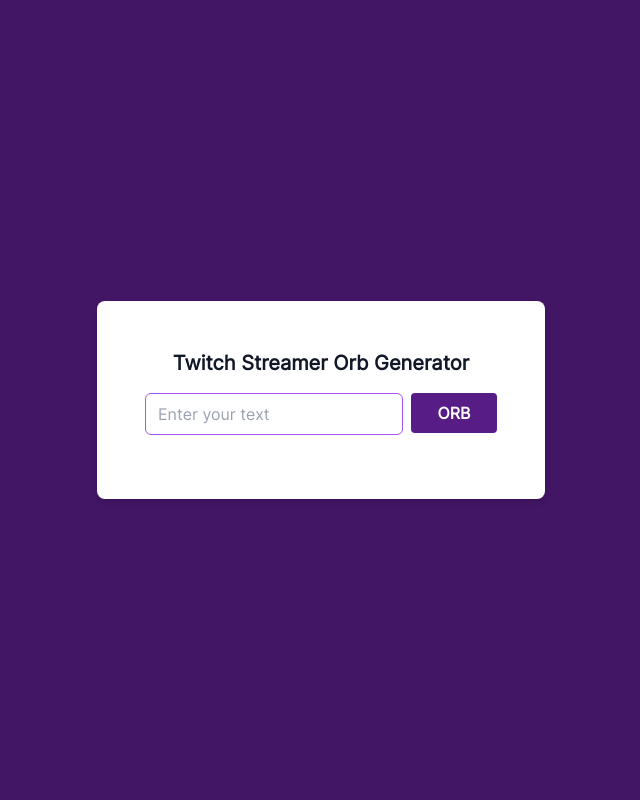
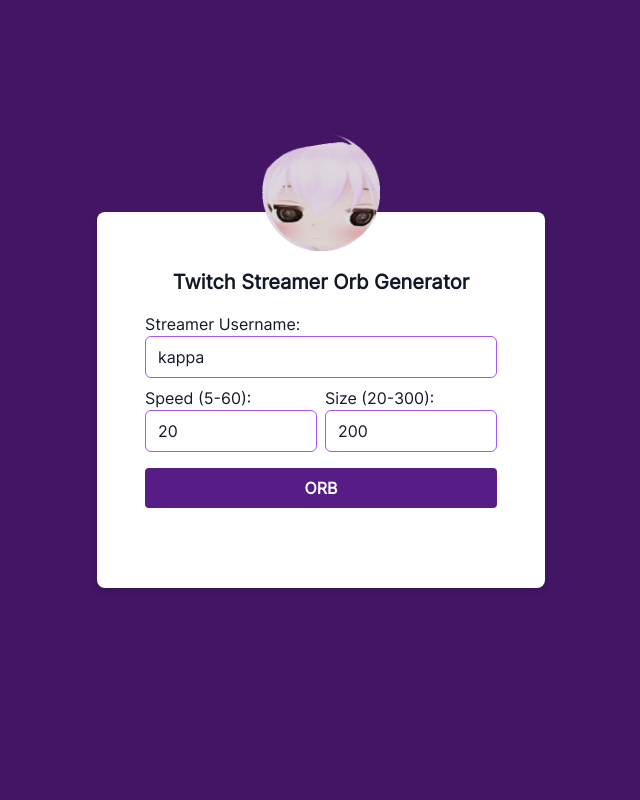
Before and after one commit to Wolfy-exe/WolfyexeSite, a Django app: page /streamerorb/ in a window 1280 px wide. Shown: the whole page, without its empty margins (319-959 px from the left). Run offline with Django 5.2, Linux system fonts and the light colour scheme; parts of the project's set-up code (start-up, migrations or seed data) failed here and were passed over; some libraries are stand-ins or nearby versions.

Commit message:
finished streamerorb

```diff
--- a/core/urls.py
+++ b/core/urls.py
@@ -16,6 +16,9 @@ Including another URLconf
 """
 from django.contrib import admin
 from django.urls import path,include
+from django.conf.urls import handler404
+from django.conf.urls.static import static
+from django.conf import settings
 from . import views
 
 urlpatterns = [
@@ -23,3 +26,5 @@ urlpatterns = [
     path('streamerorb/', include('streamerorb.urls')),
     path('admin/', admin.site.urls),
 ]
+if settings.DEBUG:
+    urlpatterns += static(settings.MEDIA_URL, document_root=settings.MEDIA_ROOT)
--- a/streamerorb/tokenhandler.py
+++ b/streamerorb/tokenhandler.py
@@ -4,6 +4,9 @@ import os
 
 # Load environment variables from .env file
 load_dotenv()
+if load_dotenv() == False:
+    print("No .env file found. Please create one with the required values.")
+    exit()
 
 # Get values from the .env file
 CLIENT_ID = os.getenv('TWITCH_CLIENT_ID')
@@ -17,7 +20,6 @@ def get_new_token(client_id, client_secret):
         'client_secret': client_secret,
         'grant_type': 'client_credentials'
     }
-
     token_response = requests.post(token_url, params=token_params)
     token_response.raise_for_status()  # Raises an error for bad responses
     token_data = token_response.json()
--- a/streamerorb/views.py
+++ b/streamerorb/views.py
@@ -1,6 +1,7 @@
 from django.http import JsonResponse
 from django.shortcuts import render
 from .tokenhandler import get_valid_token
+from .orbfy import orbfy
 from dotenv import load_dotenv
 import requests,os
 
@@ -8,20 +9,58 @@ def home(request):
     return render(request=request, template_name='streamer_orb/home.html', context={'test':"Home Page"})
 
 def get_image(request):
-    access_token = get_valid_token()
+    username = request.POST.get('username')
+    speed = request.POST.get('speed')
+    size = request.POST.get('size')
+    errors = []
+    # Validate the input
+    if not username:
+        errors.append('Username is required')
+
+    try:
+        speed = int(speed)
+        if speed < 5 or speed > 60:
+            errors.append('Speed must be between 5 and 60')
+        else:
+            speed = 65-speed
+    except (TypeError, ValueError):
+        errors.append('Speed must be a number')
+
+    try:
+        size = int(size)
+        if size < 20 or size > 300:
+            errors.append('Size must be between 20 and 300')
+    except (TypeError, ValueError):
+        errors.append('Size must be a number')
+
+    # If there are errors, return them
+    if errors:
+        return JsonResponse({'errors': errors})
+
+    # Get the profile image
+    try:
+        access_token = get_valid_token()
+    except Exception as e:
+        return JsonResponse({'error': 'Error: Could not get token'})
+
     load_dotenv()
-    username = request.POST.get('username')
-    user_url = 'https://api.twitch.tv/helix/users?login='+str(username)
-    user_headers = {
-        'Client-Id': os.getenv('TWITCH_CLIENT_ID'),
-        'Authorization': 'Bearer '+access_token,
-    }
-
-    user_response = requests.get(user_url, headers=user_headers)
-    user_data = user_response.json()
-    if 'data' in user_data and len(user_data['data']) > 0:
-        profile_image_url = user_data['data'][0]['profile_image_url']
-        return JsonResponse({'profile_image_url': profile_image_url})
-    else:
-        print(user_response.json())
-        return JsonResponse({'error': 'No user data found'})
+    if not load_dotenv():
+        return JsonResponse({'error': 'Error: Could not load variables'})
+    try:
+        user_url = 'https://api.twitch.tv/helix/users?login='+str(username)
+        user_headers = {
+            'Client-Id': os.getenv('TWITCH_CLIENT_ID'),
+            'Authorization': 'Bearer '+access_token,
+        }
+        user_response = requests.get(user_url, headers=user_headers)
+        user_data = user_response.json()
+        if 'data' in user_data and len(user_data['data']) > 0:
+            profile_image_url = user_data['data'][0]['profile_image_url']
+            orbfy(profile_image_url, "media/orbs/", username, frame_count=speed, img_size=size)
+            return JsonResponse({'success': 'Orb created successfully', 'url': f'/media/orbs/{username}ORB.gif'})
+        else:
+            print(user_response.json())
+            return JsonResponse({'error': 'User not found, please check the username you entered'})
+    except Exception as e:
+        print(e)
+        return JsonResponse({'error': 'Error: Could not get user data'})
--- a/templates/streamer_orb/home.html
+++ b/templates/streamer_orb/home.html
@@ -6,30 +6,67 @@
 <div class="flex justify-center items-center h-screen">
     <div class="bg-purple-900 opacity-75 fixed inset-0"></div>
     <div class="max-w-md w-full bg-white shadow-md rounded-lg p-6 relative">
+        <div class="mt-2 flex justify-center items-center">
+            <img src="{% static "img/profile/animation.gif" %}" alt="Centered Image" class="w-1/3 mx-auto -mt-36 relative -translate-y-1">
+        </div>
         <h2 class="text-xl font-bold mb-4 text-center text-gray-900">Twitch Streamer Orb Generator</h2>
-        <div class="flex flex-row mb-4">
-            <div class="w-3/4 mr-2">
-                <input id="username-input" type="text" class="border border-purple-500 rounded-md w-full py-2 px-3 text-gray-900" placeholder="Enter your text">
+        <div class="flex flex-col mb-4">
+            <div class="w-full mb-2">
+                <label for="username-input" class="text-gray-900">Streamer Username:</label>
+                <input id="username-input" type="text" class="border border-purple-500 rounded-md w-full py-2 px-3 text-gray-900" placeholder="Enter the streamer username" value="kappa">
             </div>
-            <div class="w-1/4">
-                <button onclick="Generate()" class="bg-purple-900 hover:bg-purple-700 text-white font-bold py-2 px-4 rounded w-full">
-                    ORB
-                </button>
+            <div class="flex flex-row">
+                <div class="w-1/2 mr-2">
+                    <label for="speed-input" class="text-gray-900">Speed (5-60):</label>
+                    <input id="speed-input" type="number" class="border border-purple-500 rounded-md w-full py-2 px-3 text-gray-900" placeholder="Speed (5-60)" min="5" max="60" value="20">
+                </div>
+                <div class="w-1/2">
+                    <label for="size-input" class="text-gray-900">Size (20-300):</label>
+                    <input id="size-input" type="number" class="border border-purple-500 rounded-md w-full py-2 px-3 text-gray-900" placeholder="Size (20-300)" min="20" max="300" value="200">
+                </div>
             </div>
+        </div>
+        <div class="w-full">
+            <button onclick="Generate()" class="bg-purple-900 hover:bg-purple-700 text-white font-bold py-2 px-4 rounded w-full">
+                ORB
+            </button>
         </div>
         <div id="image-container" class="mt-4 flex justify-center items-center">
             <!-- The generated image will be displayed here -->
         </div>
+        <div class="w-full mt-4 justify-center items-center">
+            <a id="download-button" href="#" download="file.gif" class="hidden">
+                <button class="bg-purple-900 hover:bg-purple-700 text-white font-bold py-2 px-4 rounded w-full">
+                    Download
+                </button>
+            </a>
+        </div>
+    </div>
     </div>
 </div>
 <script>
     function Generate() {
         var username = $("#username-input").val();
-        if (username) {
-            GetImage(username);
-        } else {
+        var speed = $("#speed-input").val();
+        var size = $("#size-input").val();
+        var error = false;
+        if (!username) {
             $("#username-input").addClass("border-red-500"); // Add a red border
             $("#username-input").after('<p class="text-red-500 text-sm mt-1">Please enter a username.</p>');
+            error = true;
+        }
+        if (speed < 5 || speed > 60) {
+            $("#speed-input").addClass("border-red-500"); // Add a red border
+            $("#speed-input").after('<p class="text-red-500 text-sm mt-1">Speed must be between 5 and 60.</p>');
+            error = true;
+        }
+        if (size < 20 || size > 300) {
+            $("#size-input").addClass("border-red-500"); // Add a red border
+            $("#size-input").after('<p class="text-red-500 text-sm mt-1">Size must be between 20 and 300.</p>');
+            error = true;
+        }
+        if (!error) {
+            GetImage(username, speed, size);
         }
     }
 
@@ -46,13 +83,27 @@
         $(this).removeClass("border-red-500"); // Remove the red border
         $("#username-input").next().remove(); // Remove any existing error message
     });
+    $("#speed-input").on("input", function() {
+        $(this).removeClass("border-red-500"); // Remove the red border
+        $("#speed-input").next().remove(); // Remove any existing error message
+    });
+    $("#size-input").on("input", function() {
+        $(this).removeClass("border-red-500"); // Remove the red border
+        $("#size-input").next().remove(); // Remove any existing error message
+    });
 
-    function GetImage(username) {
+    function GetImage(username, speed, size) {
+        // Show loading spinner
+        $("#image-container").html('<div class="loader"></div>');
+        $("#download-button").addClass("hidden");
+        // Make an AJAX request to the server
         $.ajax({
             url: '/streamerorb/get_image/',
             method: 'POST',
             data: {
                 username: username,
+                speed: speed,
+                size: size,
                 csrfmiddlewaretoken: '{{ csrf_token }}'
             },
             success: function(response) {
@@ -60,8 +111,9 @@
                 if (response.error) {
                     alert(response.error);
                 } else {
-                    console.log(response);
-                    $("#image-container").html('<img src="' + response.profile_image_url + '" alt="Streamer Orb Image">');
+                    $("#image-container").html('<img src="' + response.url + '" alt="'+username+' Orb Image">');
+                    $("#download-button").attr("href", response.url);
+                    $("#download-button").removeClass("hidden");
                 }
             },
             error: function(xhr, status, error) {
```
Also changed, not shown: streamerorb/orbfy.py (added, +56 -0 lines), static/img/profile/animation.gif (added), 1 other file.
